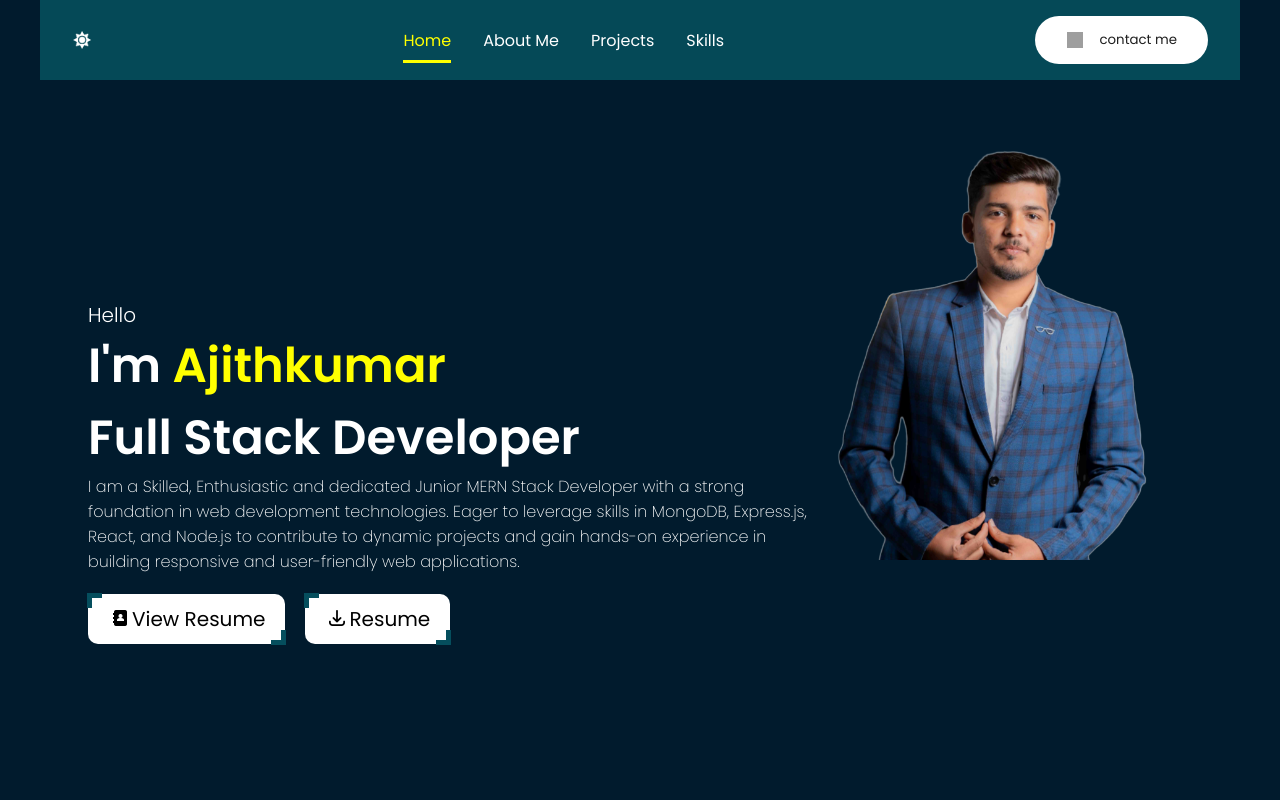
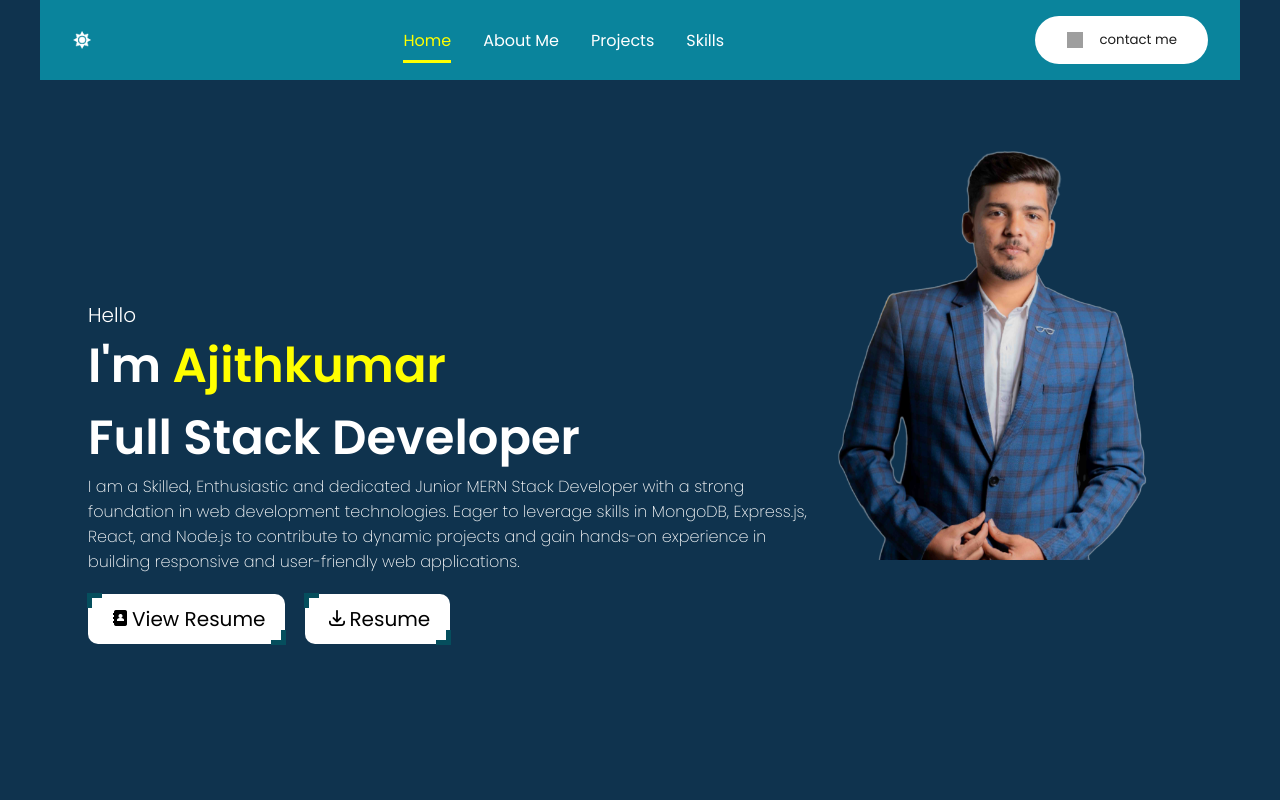
Before and after one commit to ajithkumar2498/Ajith-Portfolio, a React (Vite) app: page / in a window 1280 px wide. Shown: the top 800 px of the page. Built offline with nearby package versions, Linux system fonts and the light colour scheme; grey boxes are pictures that could not be loaded.

Commit message:
color theme changed

```diff
--- a/src/components/navbar/Navbar.css
+++ b/src/components/navbar/Navbar.css
@@ -10,7 +10,7 @@
     position:sticky;
     top:0;
     z-index: 3;
-    background: #054957;
+    background: #0a849c;
     transition: 0.5s;
 }
   .Menulist{
--- a/src/index.css
+++ b/src/index.css
@@ -7,7 +7,7 @@
   font-family: 'Poppins', sans-serif;
 }
 body{
-  background-color: #011b2d;
+  background-color: #0f334e;
   color: white;
   overflow:hidden;
   overflow-y: scroll;
```
